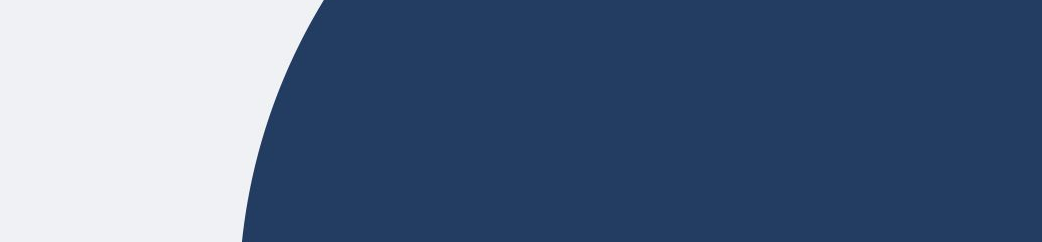
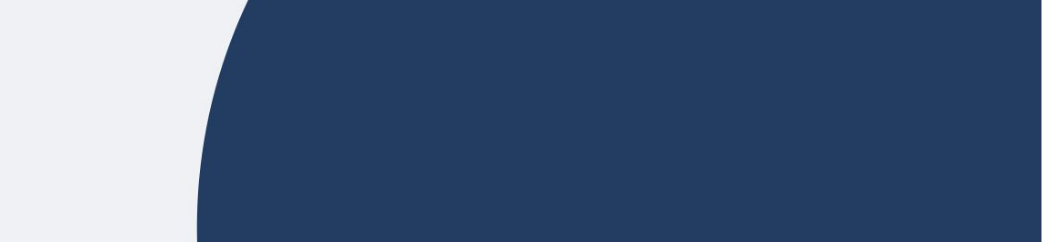
Before and after one commit to riskiawp/portalPro, a plain HTML site: page login/index.html in a window 1280 px wide. Shown: the part 558-800 px from the top of the page, without its empty margins (238-1280 px from the left). Drawn offline with Linux system fonts and the light colour scheme.

Commit message:
Update index.html - title and bg

```diff
--- a/login/index.html
+++ b/login/index.html
@@ -2,7 +2,7 @@
 <html>
 <head>
     <meta charset="utf-8">
-    <title>RegistrationForm_v1 by Colorlib</title>
+    <title>Poralpto - Login</title>
     <meta content="width=device-width, initial-scale=1.0" name="viewport">
     <!-- MATERIAL DESIGN ICONIC FONT -->
     <link href="../assets/fonts/material-design-iconic-font/css/material-design-iconic-font.min.css" rel="stylesheet">
@@ -13,7 +13,7 @@
     <!-- CUSTOM CSS-->
     <link rel="stylesheet" href="../assets/css/custom.css">
 </head>
-<body  style="background-image: url('../assets/images/bg1.jpg');">
+<body  style="background-image: url('../assets/images/bg1.jpg'); background-repeat: no-repeat; background-size: cover">
     <div class="wrapper" >
         <div class="inner row">
             <div class="col-md-6 col-lg-6 col-sm-12">
```
